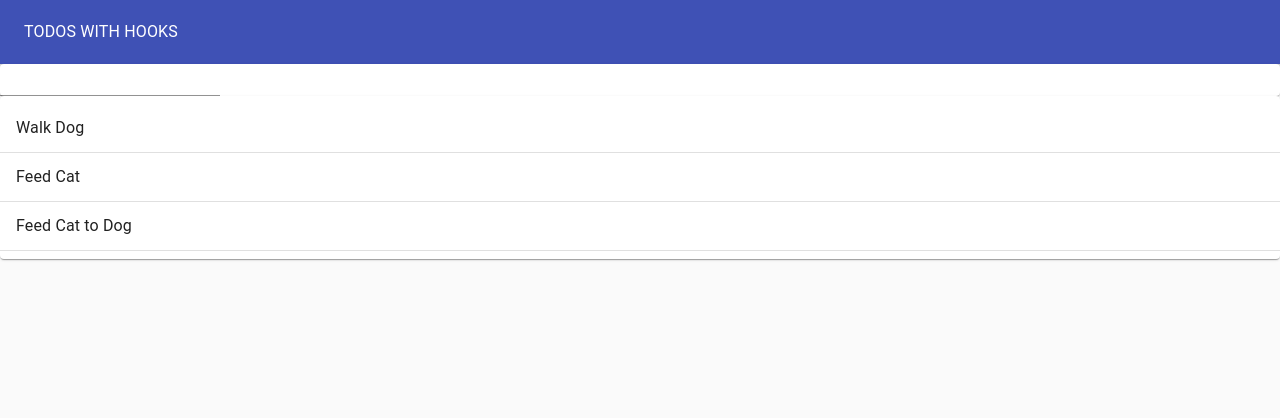
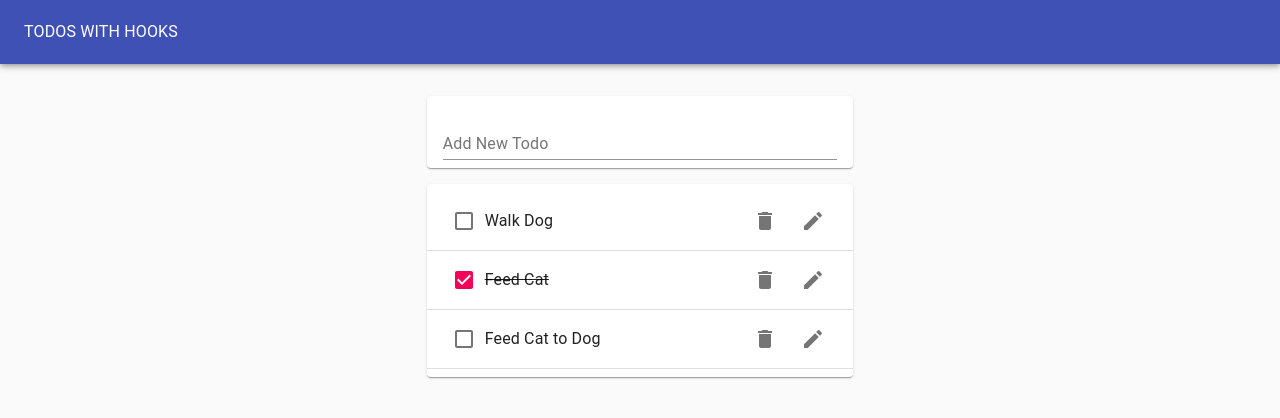
Before and after one commit to shownola/TodoHooks, a React (Create React App) app: page / in a window 1280 px wide. Shown: the top 418 px of the page. Built offline with nearby package versions, Linux system fonts and the light colour scheme.

Commit message:
Add todo item component

```diff
--- a/package.json
+++ b/package.json
@@ -4,6 +4,7 @@
   "private": true,
   "dependencies": {
     "@material-ui/core": "^4.3.2",
+    "@material-ui/icons": "^4.2.1",
     "react": "^16.9.0",
     "react-dom": "^16.9.0",
     "react-scripts": "3.1.0"
--- /dev/null
+++ b/src/Todo.js
@@ -0,0 +1,27 @@
+import React from 'react';
+import ListItem from '@material-ui/core/ListItem';
+import ListItemText from '@material-ui/core/ListItemText';
+import Checkbox from '@material-ui/core/Checkbox';
+import IconButton from '@material-ui/core/IconButton';
+import DeleteIcon from '@material-ui/icons/Delete';
+import EditIcon from '@material-ui/icons/Edit';
+import ListItemSecondaryAction from '@material-ui/core/ListItemSecondaryAction';
+
+function Todo({task, completed}){
+  return (
+    <ListItem>
+    <Checkbox tabIndex={-1} checked={completed}/>
+      <ListItemText style={{textDecoration: completed ? 'line-through' : 'none'}}>{task}</ListItemText>
+      <ListItemSecondaryAction>
+        <IconButton aria-label='Delete'>
+          <DeleteIcon />
+        </IconButton>
+        <IconButton aria-label='Edit'>
+          <EditIcon />
+        </IconButton>
+      </ListItemSecondaryAction>
+    </ListItem>
+  )
+}
+
+export default Todo;
--- a/src/TodoApp.js
+++ b/src/TodoApp.js
@@ -32,8 +32,12 @@
       <Typography color="inherit">TODOS WITH HOOKS</Typography>
     </Toolbar>
   </AppBar>
-  <TodoForm addTodo={addTodo}/>
-  <TodoList todos={todos} />
+  <Grid container justify="center" style={{ marginTop: '1rem'}}>
+  <Grid item xs={11} ms={8} lg={4}>
+    <TodoForm addTodo={addTodo}/>
+    <TodoList todos={todos} />
+  </Grid>
+  </Grid>
   </Paper>
   );
 }
--- a/src/TodoForm.js
+++ b/src/TodoForm.js
@@ -6,13 +6,13 @@
 function TodoForm({ addTodo }){
   const [value, handleChange, reset] = useInputState("");
   return(
-    <Paper>
+    <Paper style={{ margin: '1rem 0', padding: '0 1rem'}}>
       <form onSubmit={(e) => {
         e.preventDefault();
         addTodo(value);
         reset();
       }}>
-        <TextField value={value} onChange={handleChange} />
+        <TextField value={value} onChange={handleChange} margin='normal' label='Add New Todo' fullWidth />
       </form>
     </Paper>
   )
--- a/src/TodoList.js
+++ b/src/TodoList.js
@@ -2,8 +2,8 @@
 import Paper from '@material-ui/core/Paper';
 import Divider from '@material-ui/core/Divider';
 import List from '@material-ui/core/List';
-import ListItem from '@material-ui/core/ListItem';
-import ListItemText from '@material-ui/core/ListItemText';
+
+import Todo from './Todo';
 
 function TodoList(props){
   return(
@@ -11,9 +11,7 @@
       <List>
       {props.todos.map(todo => (
         <>
-        <ListItem>
-          <ListItemText>{todo.task}</ListItemText>
-        </ListItem>
+        <Todo task={todo.task} key={todo.id} completed={todo.completed}/>
         <Divider />
         </>
       ))}
```
Also changed, not shown: 1 other file (tests, documents, lock files or other folders).
